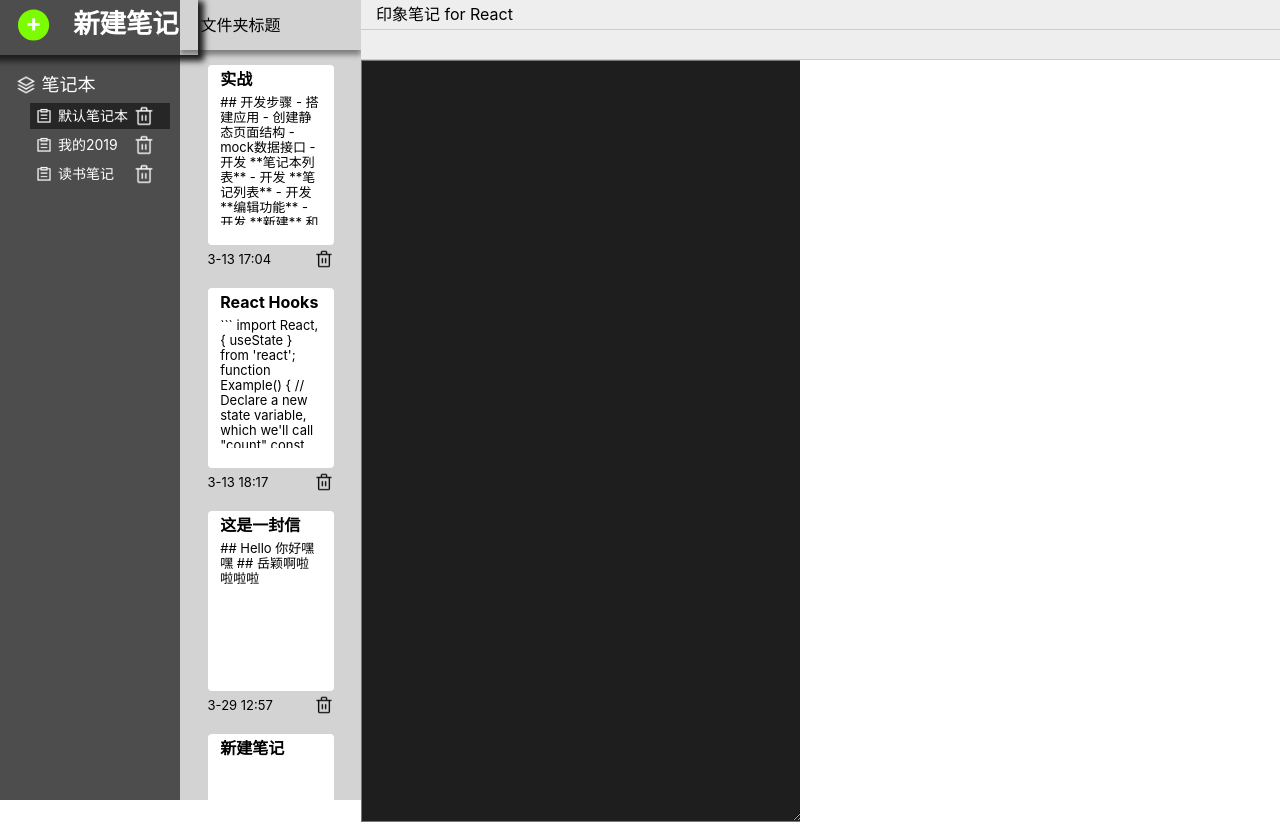
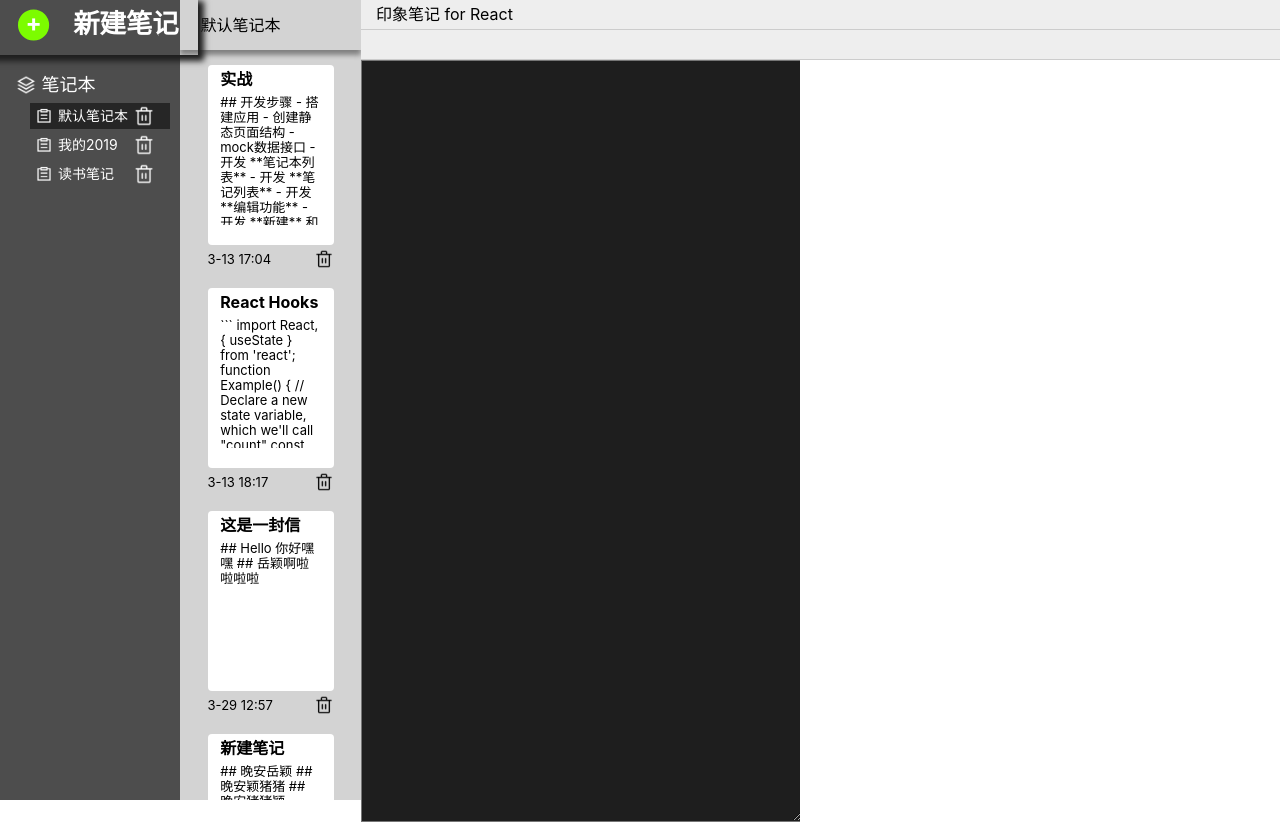
Before and after one commit to abo1007/React-NoteApp, a React (Create React App) app: page / in a window 1280 px wide. Built offline with nearby package versions, Linux system fonts and the light colour scheme; data requests are answered from the project's data file.

Commit message:
update
优化文件夹显示

```diff
--- a/db.json
+++ b/db.json
@@ -86,7 +86,7 @@
     },
     {
       "title": "新建笔记",
-      "body": "",
+      "body": "## 晚安岳颖\n\n## 晚安颖猪猪\n\n## 晚安猪猪颖",
       "datetime": "3-30 22:09",
       "notebookId": 1,
       "id": 13
--- a/src/Note.js
+++ b/src/Note.js
@@ -37,7 +37,7 @@
 
     render(){
         let notebooks = this.state.notebooks;
-
+        let state = this.state;
         return (
     <div className="App">
       <div className="left">
@@ -68,7 +68,14 @@
         </div>
 
         <div className="list">
-          <p className="filetitle">文件夹标题</p>
+          { this.state.notebooks.length == 0 ?
+            <p className="filetitle"></p>
+            :
+            <p className="filetitle">{state.notebooks[state.currentBookIndex].name}</p>
+
+          }
+
+
           <div className="itemlist">
             {
               this.state.notes.map((item, index) => (
@@ -134,6 +141,7 @@
     getNoteData(){
       axios.get('http://localhost:3100/notebooks').then(res => {
         this.setState({notebooks:res.data});
+        console.log(this.state.notebooks);
         this.LoadNotes(this.state.notebooks[0].id);
       }).catch(err => {
          console.log(err);
```
Also changed, not shown: 1 other file (tests, documents, lock files or other folders).
